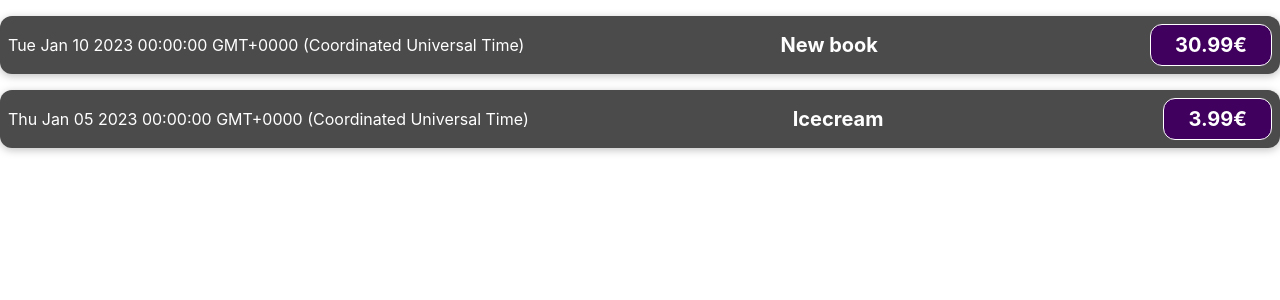
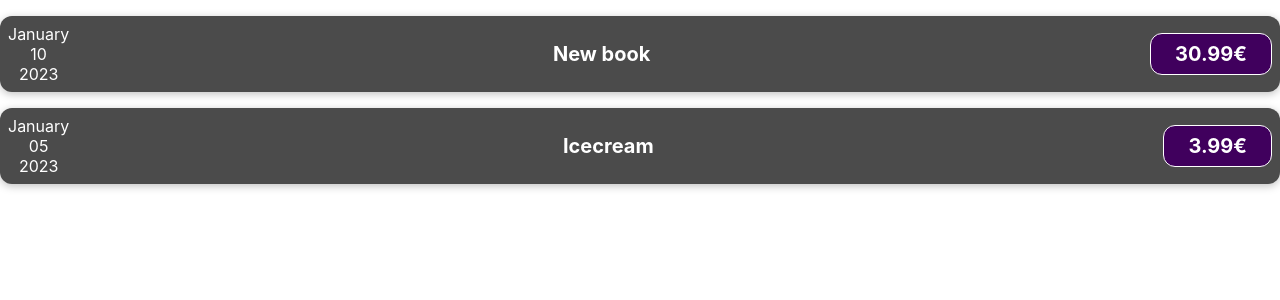
Before and after one commit to NerfedJabolo/expenses-vs22, a React (Create React App) app: page / in a window 1280 px wide. Shown: the top 300 px of the page. Built offline with nearby package versions, Linux system fonts and the light colour scheme.

Commit message:
Use JS logic in component

```diff
--- a/src/components/ExpenseItem.js
+++ b/src/components/ExpenseItem.js
@@ -1,9 +1,17 @@
 import './ExpenseItem.css'
 
 function ExpenseItem(props){
+    const month = props.expenseData.date.toLocaleString('en-US', {month: 'long'})
+    const day = props.expenseData.date.toLocaleString('en-US', {day: '2-digit'})
+    const year = props.expenseData.date.getFullYear()
+
     return (
         <div className="expense-item">
-            <div>{props.expenseData.date.toString()}</div>
+            <div>
+                <div>{month}</div>
+                <div>{day}</div>
+                <div>{year}</div>
+            </div>
             <div className="expense-item__description">
                 <h2>{props.expenseData.title}</h2>
                 <div className="expense-item__price">{props.expenseData.price}€</div>
```
